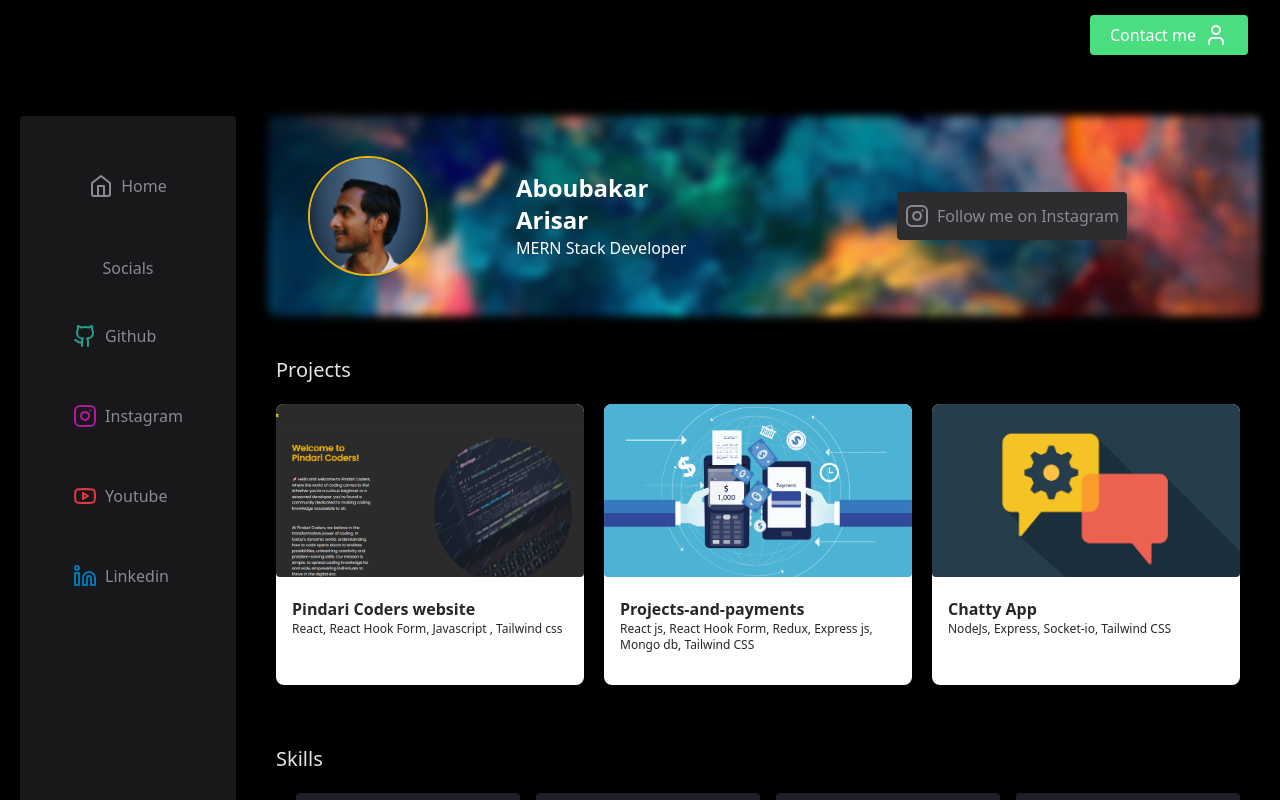
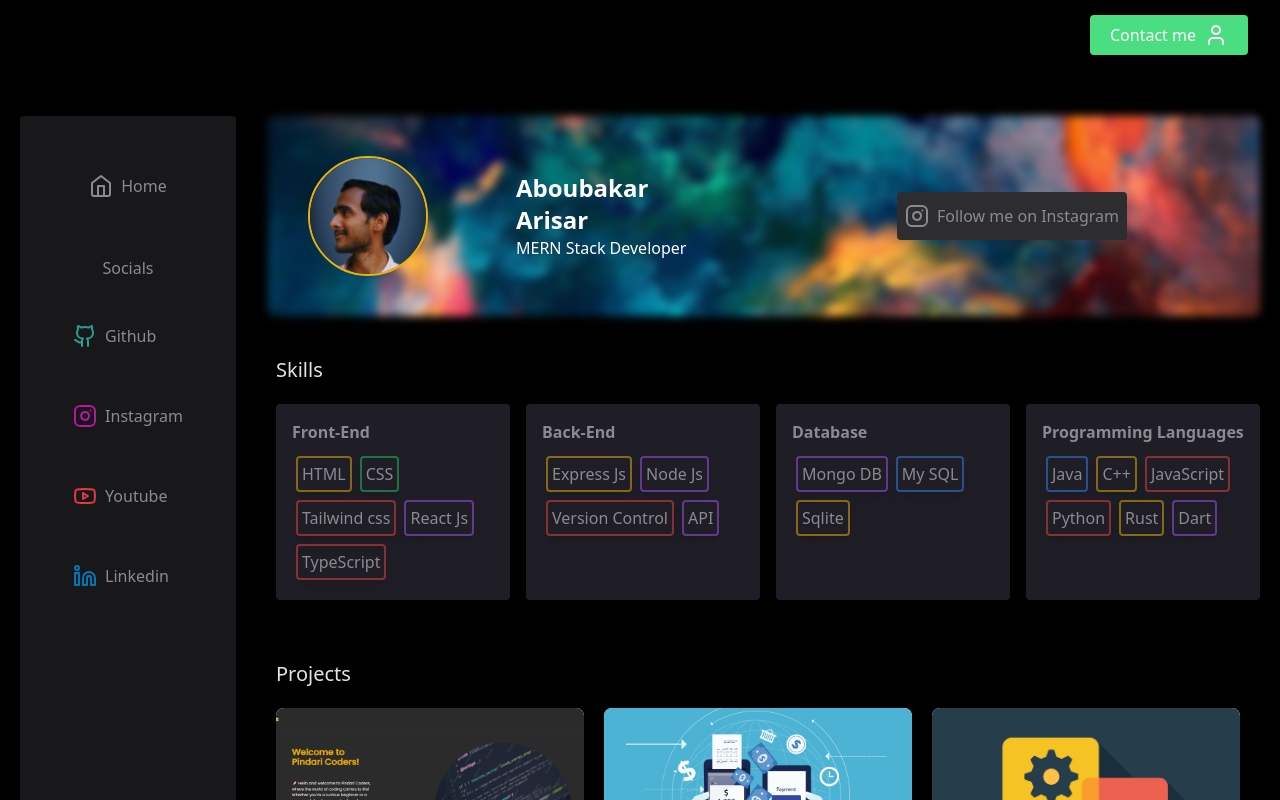
Before and after one commit to AboubakarArisar/Portfolio-website, a React (Vite) app: page / in a window 1280 px wide. Shown: the top 800 px of the page. Built offline with nearby package versions, Linux system fonts and the light colour scheme.

Commit message:
modifications in design

```diff
--- a/src/App.jsx
+++ b/src/App.jsx
@@ -15,8 +15,8 @@ function App() {
         <Aside />
         <div>
           <Cover />
+          <Skills />
           <Projects />
-          <Skills />
         </div>
       </div>
       <Footer />
--- a/src/Components/Skills.jsx
+++ b/src/Components/Skills.jsx
@@ -11,7 +11,7 @@ const Skills = () => {
   const skills = [
     {
       title: "Front-End",
-      tech: ["HTML", "CSS", "Tailwind css", "React Js"],
+      tech: ["HTML", "CSS", "Tailwind css", "React Js", "TypeScript"],
     },
     {
       title: "Back-End",
@@ -33,7 +33,7 @@ const Skills = () => {
         <div className='text-xl w-full font-medium text-zinc-200 mt-5 mb-5'>
           Skills
         </div>
-        <div className=' px-5 text-[#8B8A91]'>
+        <div className=' text-[#8B8A91]'>
           <div className='grid grid-cols-1 md:grid-cols-2 lg:grid-cols-4 gap-4 '>
             {skills.map((skill, index) => (
               <div key={index} className='p-4 bg-[#1f1e26] rounded shadow'>
--- a/src/router/router.jsx
+++ b/src/router/router.jsx
@@ -9,9 +9,9 @@ const RouterComponent = () => {
   return (
     <Router>
       <Routes>
-        <Route path="/" element={<App />} />
-        <Route path="/contact" element={<Contact/>} />
-        <Route path="*" element={<PageNotFound />} />
+        <Route path='*' element={<PageNotFound />} />
+        <Route path='/' element={<App />} />
+        <Route path='/contact' element={<Contact />} />
       </Routes>
     </Router>
   );
```
